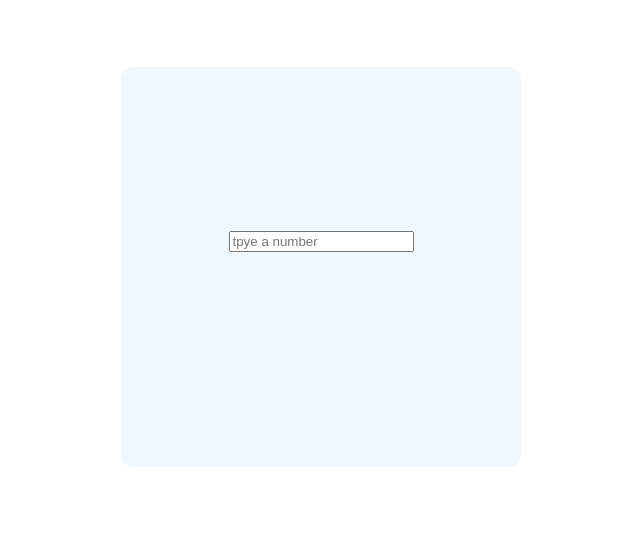
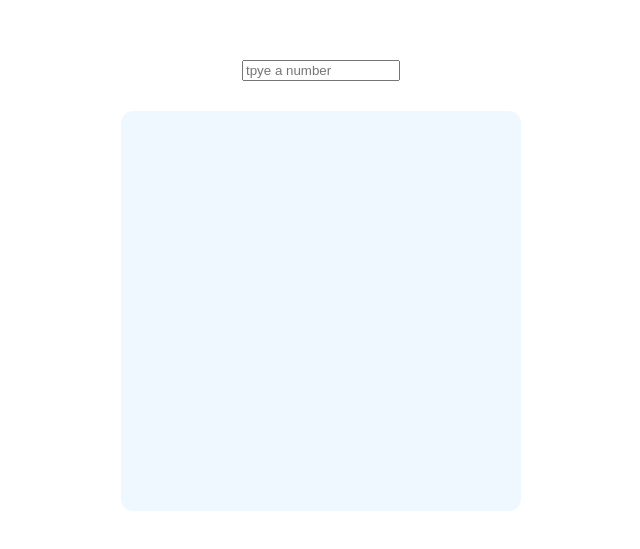
Before and after one commit to IanFelipe215/ES_pokeReact, a React (Vite) app in the folder pokeJS/: page / in a window 1280 px wide. Shown: the part 133-682 px from the top of the page, without its empty margins (319-959 px from the left). Built offline with nearby package versions, Linux system fonts and the light colour scheme.

Commit message:
alterações no layout da página

```diff
--- a/pokeJS/src/App.css
+++ b/pokeJS/src/App.css
@@ -1,6 +1,6 @@
 body{
   display: flex;
-  /* flex-direction: column; */
+  flex-direction: column;
   justify-content: center;
 }
 
@@ -21,6 +21,33 @@ main{
   height: 400px;
 }
 
+.pokeInfo{
+  display: flex;
+  flex-direction: column;
+  align-items: center;
+}
+
+.tipo{
+  color: black;
+}
+
+.header{
+  display: flex;
+  flex-direction: column;
+  align-items: center;
+}
+
+.titulo{
+  color: white;
+  margin: 0;
+}
+
+#num{
+margin-bottom: 30px;
+width: 150px;
+/* text-align: center; */
+}
+
 .img{
   /* padding: 2rem; */
 }
--- a/pokeJS/src/App.tsx
+++ b/pokeJS/src/App.tsx
@@ -8,6 +8,7 @@ function PokemonDetails() {
   const [img,setImg] = useState()
   const [input,setInput] = useState('')
   const [pokeName,setPokeName] = useState('')
+  const [tipo,setTipo] = useState('')
 
   useEffect(() =>{
     if (input){
@@ -15,6 +16,7 @@ function PokemonDetails() {
     }else{
       setInput('')
       setPokeName('')
+      setTipo('')
       setImg(undefined)
     }
   },[input])
@@ -26,11 +28,13 @@ function PokemonDetails() {
       // setpokeNum(entrada.value)
       // console.log(typeof(entrada.value))
       const response = await axios.get('https://pokeapi.co/api/v2/pokemon/'+input)
-      // console.log(response.data.name)
+      console.log(response.data.name)
       // console.log(response.data.sprites.front_default)
       if(0< entrada && entrada <= 1010){
         setPokeName(response.data.name)
         setImg(response.data.sprites.front_default)
+        setTipo(response.data.types[0].type.name)
+        // console.log(response.data.types)
       }
     }catch (error){
       console.log(error)
@@ -41,12 +45,16 @@ function PokemonDetails() {
     <>
     <body>
 
+      <div className='header'>
+        <h2 className='titulo'>Pesquisa Pokemon :)</h2>
+        <input type="" id='num' placeholder='tpye a number' autoComplete='off' onChange={resposta}/>
+      </div>
+
       <main>
-
-      <div>
-        <input type="" id='num' placeholder='tpye a number' onChange={resposta}/>
-      </div>
-      <h2>{pokeName}</h2>
+        <div className='pokeInfo'>
+          <h2>{pokeName}</h2>
+          <p className='tipo'>{tipo}</p>
+        </div>
       <div className='img'>
       <img src={img} alt="" />
       </div>
```
